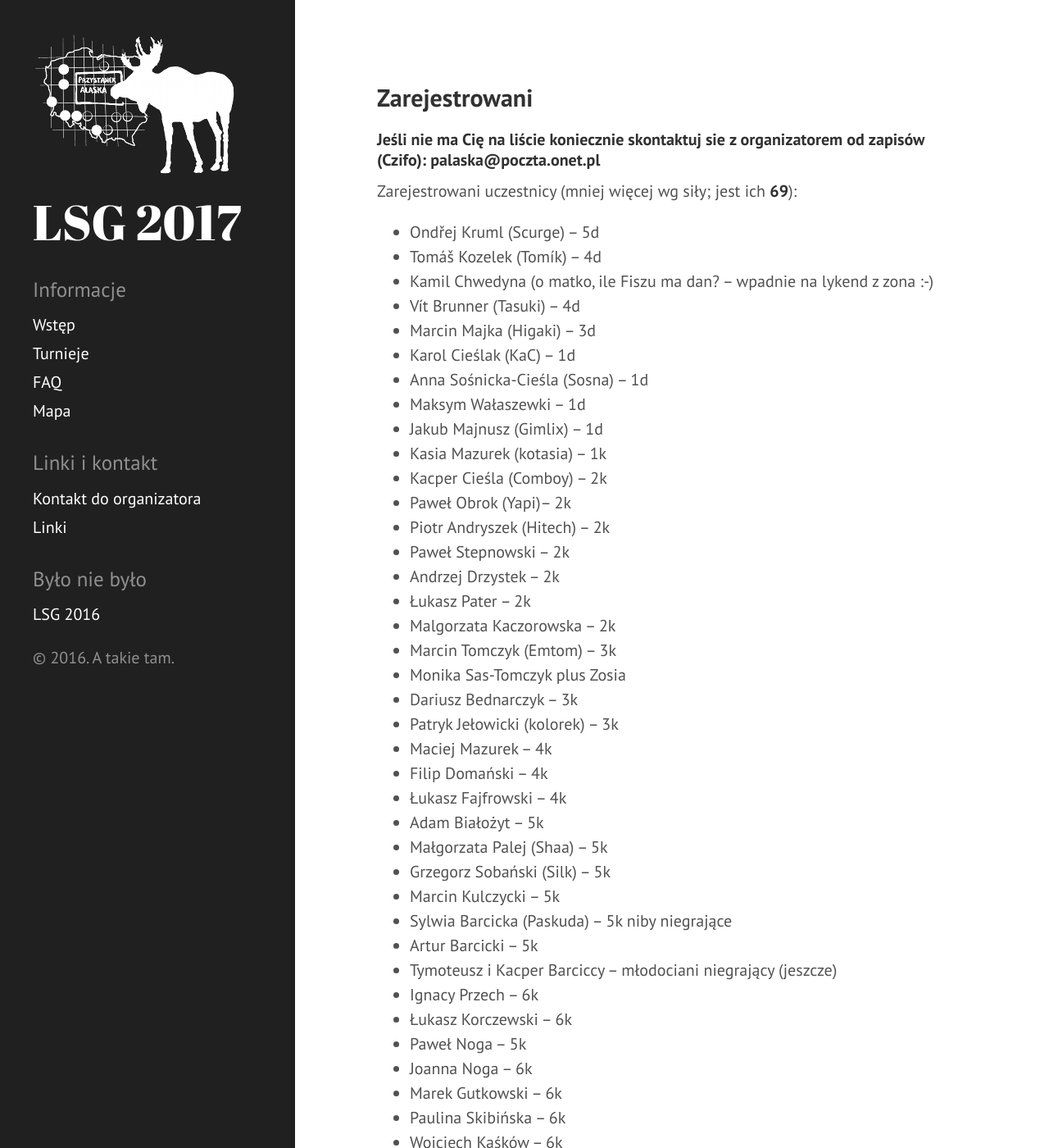
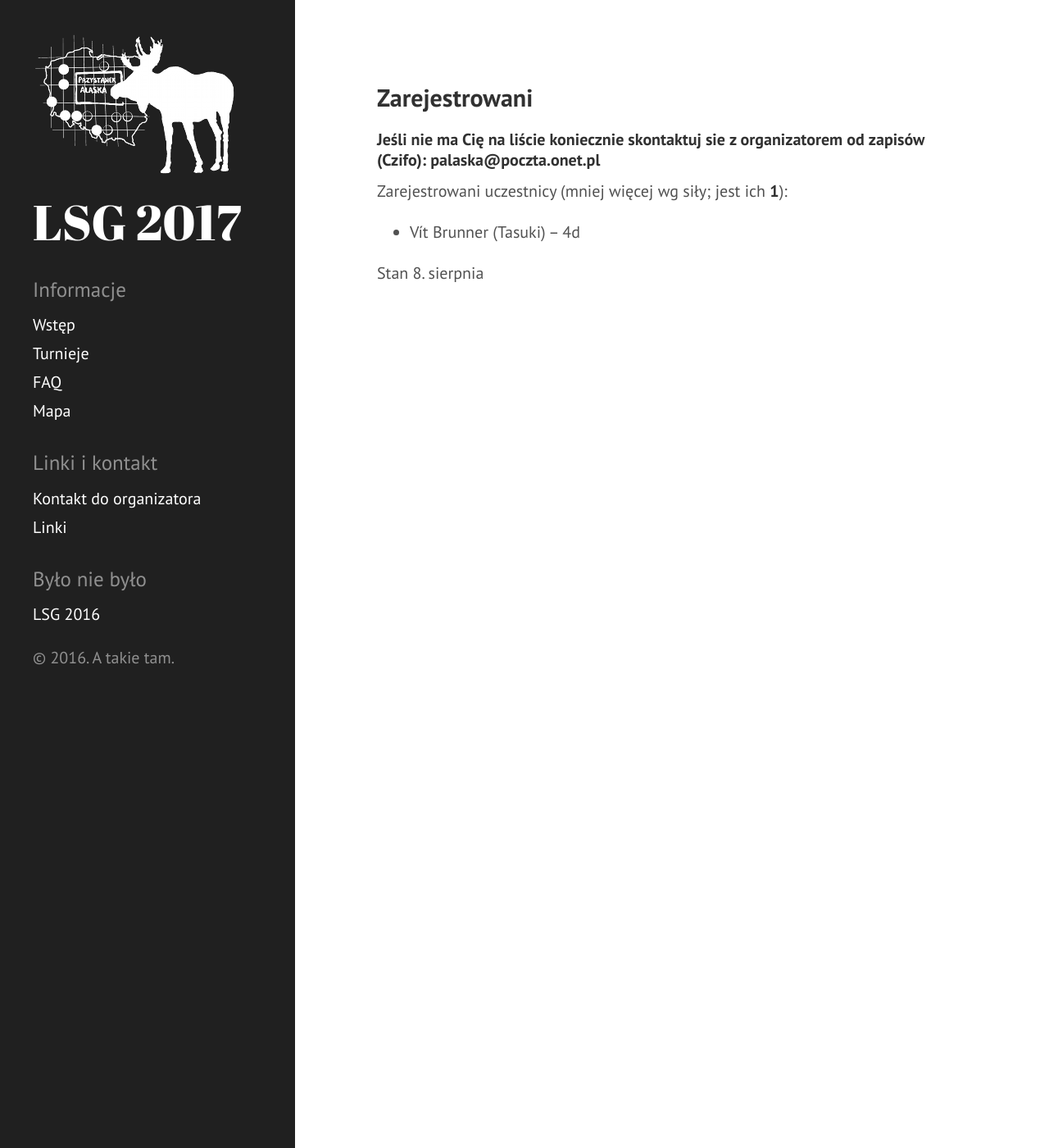
Before and after one commit to tasuki/lsg, a Jekyll site: the page built from zarejestrowani.md, in a window 1280 px wide and 1400 px high. Shown: the whole window at 82% size. Built offline with Jekyll 4.4.1, drawn with Linux system fonts in a browser that asks for light colours; some of the changed text lies outside the part shown.

Commit message:
Zarejestrowani

```diff
--- a/zarejestrowani.md
+++ b/zarejestrowani.md
@@ -7,76 +7,8 @@ title: Zarejestrowani
 
 #### Jeśli nie ma Cię na liście koniecznie skontaktuj sie z organizatorem od zapisów (Czifo): palaska@poczta.onet.pl
 
-Zarejestrowani uczestnicy (mniej więcej wg siły; jest ich **69**):
+Zarejestrowani uczestnicy (mniej więcej wg siły; jest ich **1**):
 
-- Ondřej Kruml (Scurge) -- 5d
-- Tomáš Kozelek (Tomík) -- 4d
-- Kamil Chwedyna (o matko, ile Fiszu ma dan? -- wpadnie na lykend z zona :-)
 - Vít Brunner (Tasuki) -- 4d
-- Marcin Majka (Higaki) -- 3d
-- Karol Cieślak (KaC) -- 1d
-- Anna Sośnicka-Cieśla (Sosna) -- 1d
-- Maksym Wałaszewki -- 1d
-- Jakub Majnusz (Gimlix) -- 1d
-- Kasia Mazurek (kotasia) -- 1k
-- Kacper Cieśla (Comboy) -- 2k
-- Paweł Obrok (Yapi)-- 2k
-- Piotr Andryszek (Hitech) -- 2k
-- Paweł Stepnowski -- 2k
-- Andrzej Drzystek -- 2k
-- Łukasz Pater -- 2k
-- Malgorzata Kaczorowska -- 2k
-- Marcin Tomczyk (Emtom) -- 3k
-- Monika Sas-Tomczyk plus Zosia
-- Dariusz Bednarczyk -- 3k
-- Patryk Jełowicki (kolorek) -- 3k
-- Maciej Mazurek -- 4k
-- Filip Domański -- 4k
-- Łukasz Fajfrowski -- 4k
-- Adam Białożyt -- 5k
-- Małgorzata Palej (Shaa) -- 5k
-- Grzegorz Sobański (Silk) -- 5k
-- Marcin Kulczycki -- 5k
-- Sylwia Barcicka (Paskuda) -- 5k niby niegrające
-- Artur Barcicki -- 5k
-- Tymoteusz i Kacper Barciccy -- młodociani niegrający (jeszcze)
-- Ignacy Przech -- 6k
-- Łukasz Korczewski -- 6k
-- Paweł Noga -- 5k
-- Joanna Noga -- 6k
-- Marek Gutkowski -- 6k
-- Paulina Skibińska -- 6k
-- Wojciech Kaśków -- 6k
-- Marcelina Chojnacka -- 8k
-- Wojciech Cieślak -- 8k
-- Wojciech Ślusarczyk (Oro) -- 8k
-- Janusz Rudnicki -- 8k
-- Daria Kwietniewska -- 8k
-- Krystian Dobek -- 8k
-- Robert Bugaj -- 9k
-- Joanna Bugaj -- 10k
-- Piotr Markiewicz -- 10k
-- Ela Kochanowska -- 10k (?) dawno nie grała
-- Jan Rowiński -- 10k
-- Anna Cieślak -- 11k
-- Adam Walkiewicz -- 11k
-- Ania Krzywolak (Pixel) -- 12k
-- Filip Tokarski -- 12k
-- Łukasz Grabowski (Grasiu) -- 12k
-- Mariusz Klimczak -- 14k
-- Tomasz Bogdziewicz -- 13-15k
-- Karol Krause (ambak) -- 15k
-- Marta Kołodziej -- 15k
-- Mikołaj Szustakiewicz -- 15k
-- Magdalena Walkiewicz -- 17k
-- Czifo -- 18k
-- Antoni Bugaj -- 20k
-- Michał Mazur -- 20k
-- January Chlebowicz -- 25k
-- Stanislaw Szczesniak -- 20k (kumpel Sasia)
-- Zofia Bugaj -- 30k (rodzinka, te mlodsze to 8 i 6 lat )
-- Rafał Bzoma (Bzyku) -- bezsilny ale mnie dupę złoi jak nic -- mam mu wpisać siłę MU
-- Magdalena Zaremba
-- Adam Lis -- nie gra
 
-stan 8 lipca
+Stan 8. sierpnia
```
